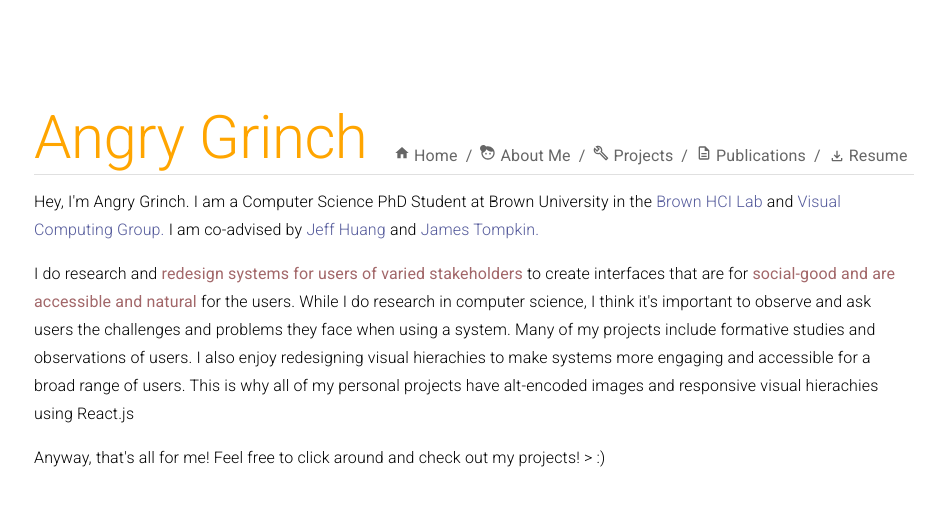
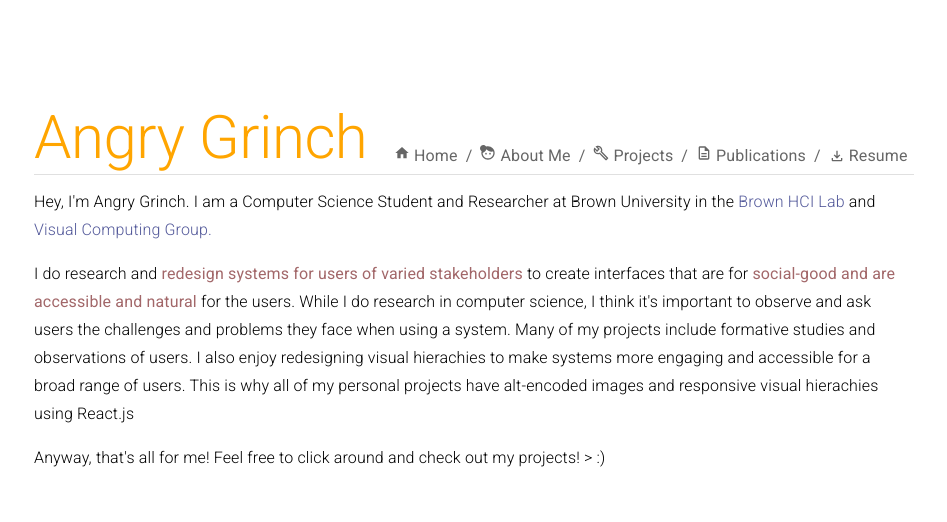
Before and after one commit to angrygrinch123/final-portfolio, a React (Create React App) app: page /#/ in a window 1280 px wide. Shown: the top 522 px of the page, without its empty margins (166-1113 px from the left). Built offline with nearby package versions, Linux system fonts and the light colour scheme; the HTML template or start-up script is replaced by a standard one.

Commit message:
change aboutme

```diff
--- a/src/components/AboutMe.js
+++ b/src/components/AboutMe.js
@@ -7,13 +7,9 @@ export default function AboutMe() {
   return (
     <div id="about-me-container">
     <Typography align="left"  variant="subtitle1" sx={{fontWeight:'light'}}>
-      Hey, I'm {pageData.title}. I am a {pageData.aboutMe.occupation} at Brown University in the
+      Hey, I'm {pageData.title}. I am a Computer Science Student and Researcher at Brown University in the
       <Link href={pageData.aboutMe.advisor1.labRef} color="#53599A" underline="hover"> {pageData.aboutMe.advisor1.labName} </Link> and
       <Link href={pageData.aboutMe.advisor2.labRef} color="#53599A" underline="hover"> {pageData.aboutMe.advisor2.labName}. </Link>
-
-      I am co-advised by
-      <Link href={pageData.aboutMe.advisor1.ref}  color="#53599A" underline="hover"> {pageData.aboutMe.advisor1.name} </Link> and
-       <Link href={pageData.aboutMe.advisor2.ref} color="#53599A" underline="hover"> {pageData.aboutMe.advisor2.name}. </Link>
 
       <p></p>
       I do research and <Typography display="inline" sx={{color:"#A26769"}}> redesign systems for users of varied stakeholders </Typography> to
```
